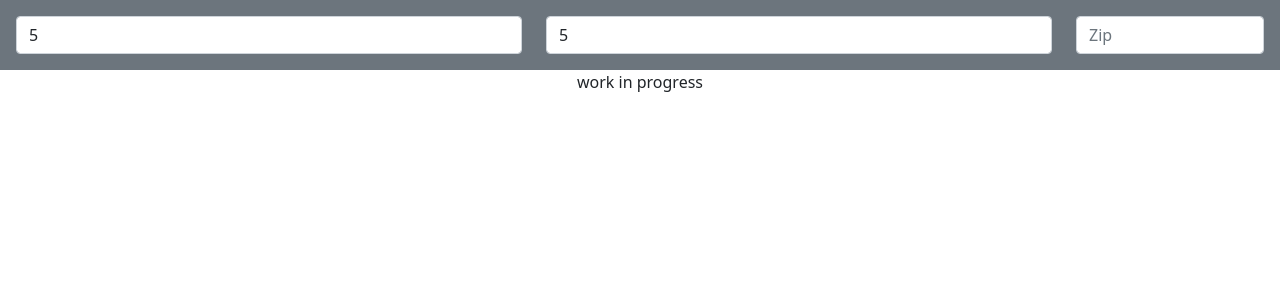
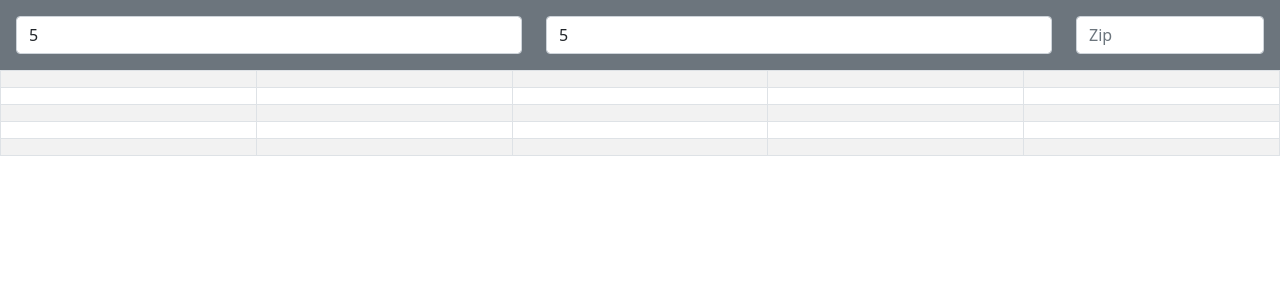
Before and after one commit to quentinChereau/altar-game-of-life-ts, a React (Create React App) app: page / in a window 1280 px wide. Shown: the top 300 px of the page. Built offline with nearby package versions, Linux system fonts and the light colour scheme.

Commit message:
Adds table generation

```diff
--- a/src/App.tsx
+++ b/src/App.tsx
@@ -14,6 +14,7 @@ function App() {
   const [row, setRow] = useState(5);
 
   const [state, setState] = useState([[0]]);
+  const [table, setTable] = useState((<div></div>));
 
   useEffect(() => {
     var actualState = state;
@@ -39,13 +40,29 @@ function App() {
     }
 
     setState(actualState);
-  }, [column, row]);
+  }, [column, row, state]);
 
-  const renderTable = function(){
-    return (
-      <div>work in progress</div>
-    );
-  }
+  useEffect(() => {
+    const renderTable = function(){
+      return (
+        <tbody>
+          {
+            state.map((row, index) => renderRow(row, index))
+          }
+        </tbody>
+      );
+    }
+
+    function renderRow(row: number[], rowNumber: number) {
+      return (
+        <tr>
+          {row.map((cell: number, columnNumber: number) => (<td className={`AltCell${cell === 1 ? " alive" : ""}`} id={`cell${rowNumber}${columnNumber}`}></td>))}
+        </tr>
+      );
+    }
+
+    setTable(renderTable());
+  }, [column, row, state]);
 
   return (
     <div className="App">
@@ -63,9 +80,7 @@ function App() {
         </Row>
       </Form>
       <Table striped bordered hover>
-        <tbody>
-          {renderTable()}
-        </tbody>
+          {table}
       </Table>
     </div>
   );
```
